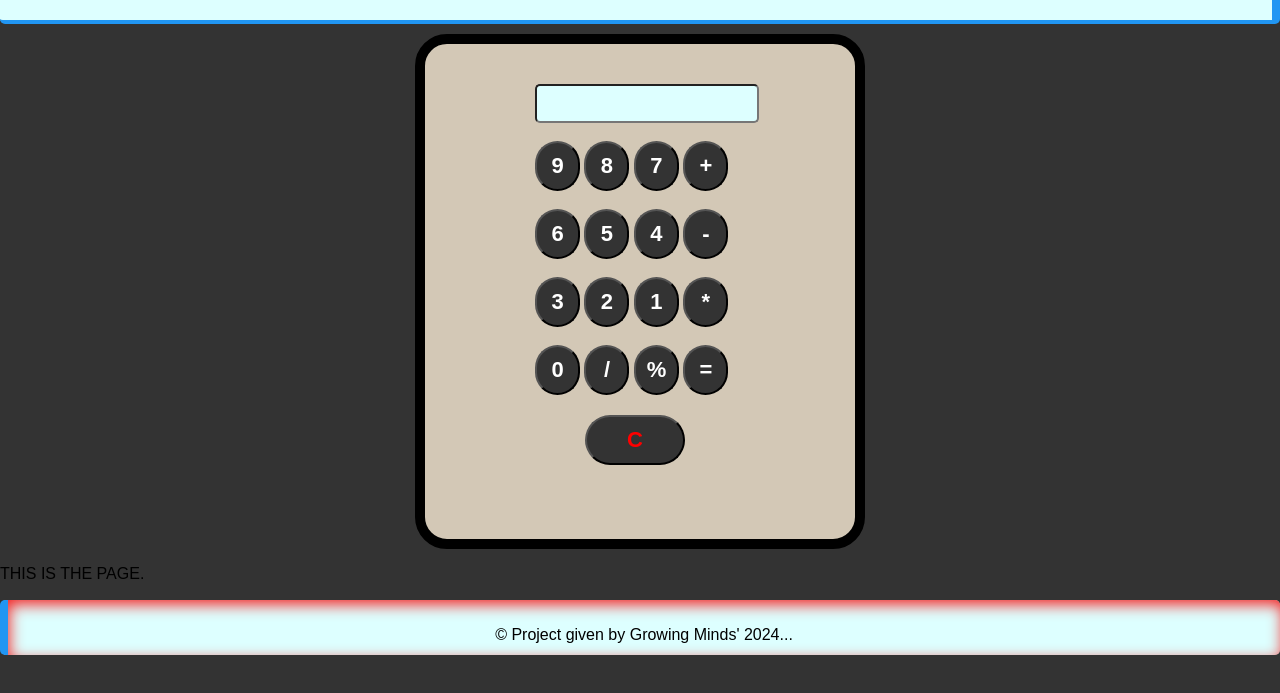
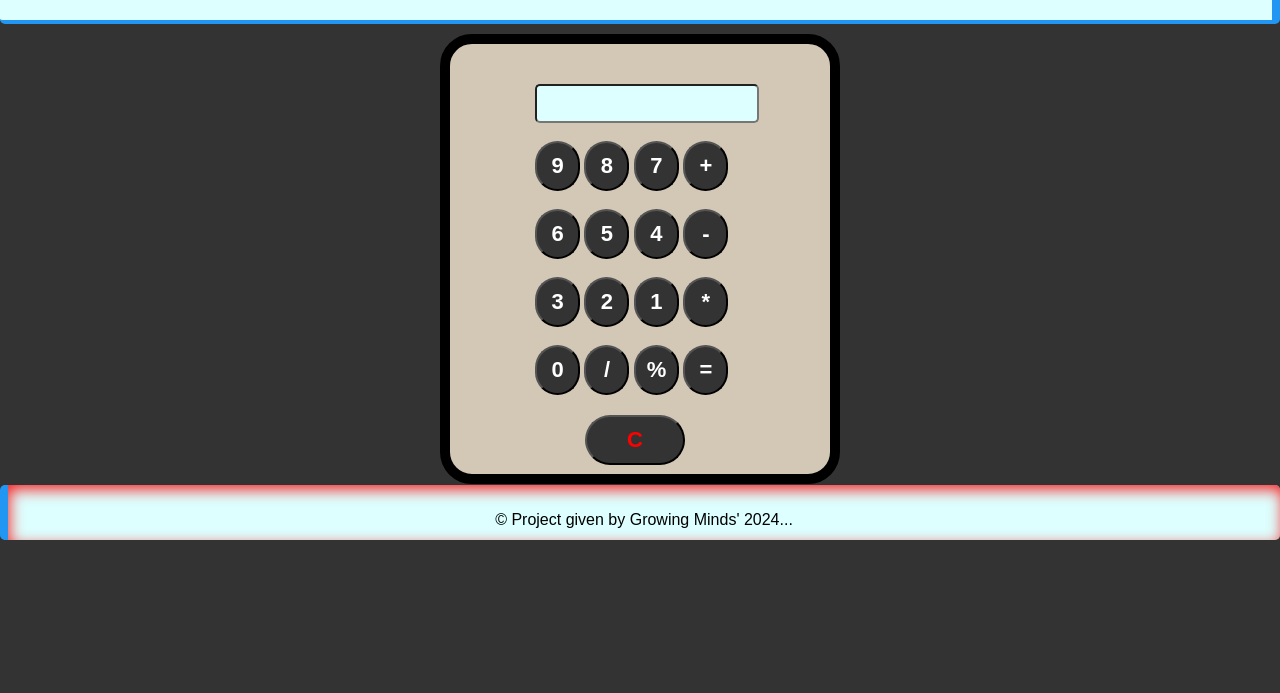
Before and after one commit to Rjjons/calculator-project, a plain HTML site: page index.html in a window 1280 px wide. Shown: the part 63-756 px from the top of the page. Drawn offline with Linux system fonts and the light colour scheme.

Commit message:
Added some css styling and cutout content on html.

```diff
--- a/cal.css
+++ b/cal.css
@@ -36,17 +36,16 @@ header {
   background-color: #d3c8b6;
   height: 450px;
   margin: auto;
+  width: 400px;
   padding: 40px 20px 5px 10px;
-  width: 400px;
   border-radius: 2rem;
   border: #000000 solid 10px;
+  box-sizing: border-box;
 }
 .numbers {
   margin: auto;
   width: 200px;
   /* box-shadow: yellow 5px 2px 3px; */
-
-
 }
 
 .button {
@@ -59,39 +58,20 @@ header {
   font-weight: bold;
 }
 
-.button[value="C"]{
+.button[value="C"] {
   color: red;
   margin: 50px;
   width: 100px;
   margin-top: 2px;
   margin-bottom: 2px;
-
 }
 
-
-.aside{
+.aside {
   color: #f81919;
 
   /* background-color: #ffffff; */
   display: flex;
   justify-content: flex-end;
-
-}
-
-
-.right-container{
-    width: 20px;
-    height: 200px;
-}
-
-.flexitem{
-    display: flex;
-    justify-content: flex-end;
-}
-
-.flexsec{
-    flex: 1;
-
 }
 
 footer {
--- a/index.html
+++ b/index.html
@@ -10,6 +10,7 @@
     <header>
       <h1>Growing Minds' Calculator</h1>
     </header>
+
     <main>
       <div class="wrap">
         <section>
@@ -47,17 +48,7 @@
             <input type="button" value="C" class="button" />
           </form>
         </section>
-
-
       </div>
-
-
-        <div class="flexitem">
-          <section class="flexsec">
-            <p>THIS IS THE PAGE.</p>
-          </section>
-        </div>
-
     </main>
 
     <footer>
```
Lines whose indentation alone changed are shown as unchanged.
